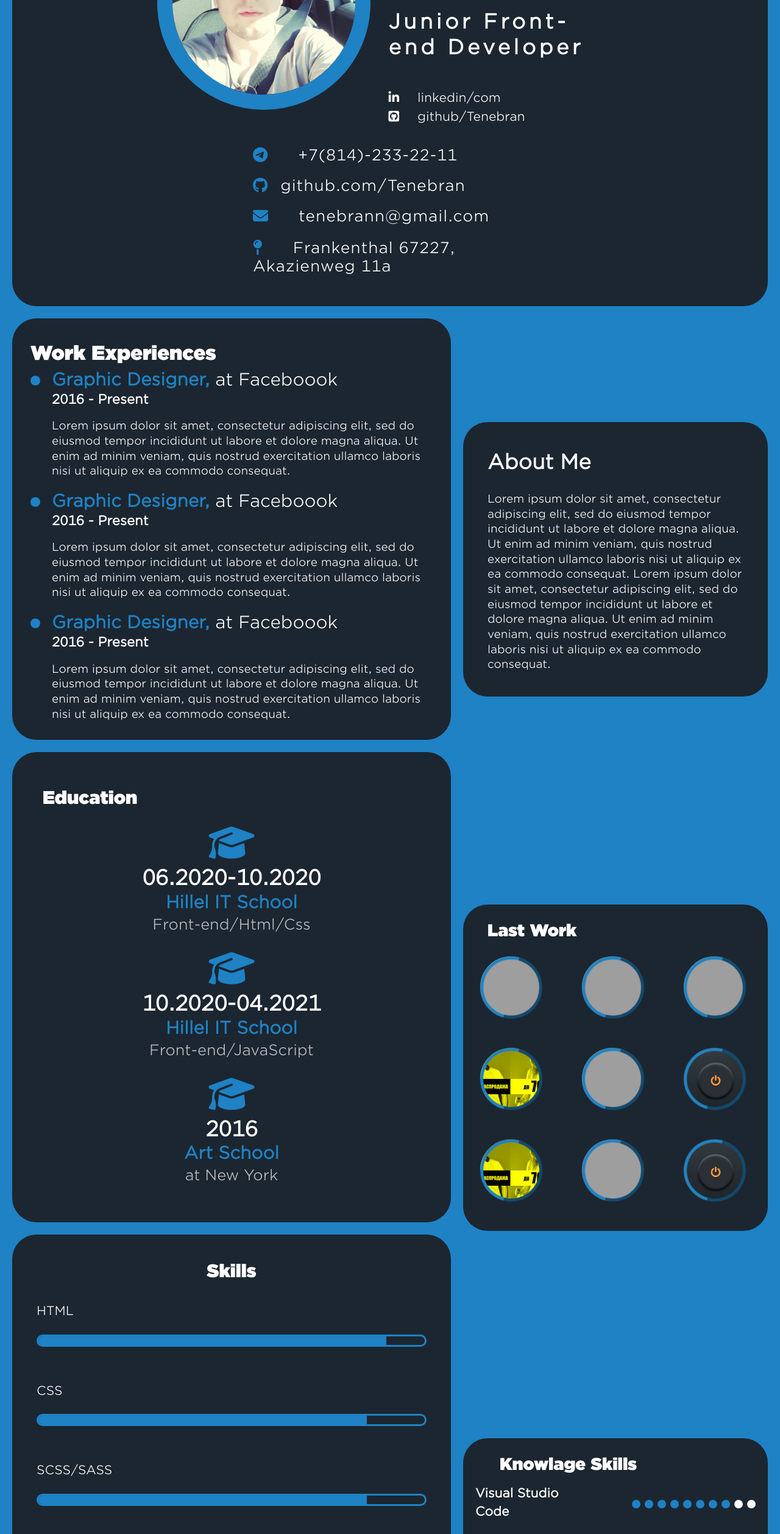
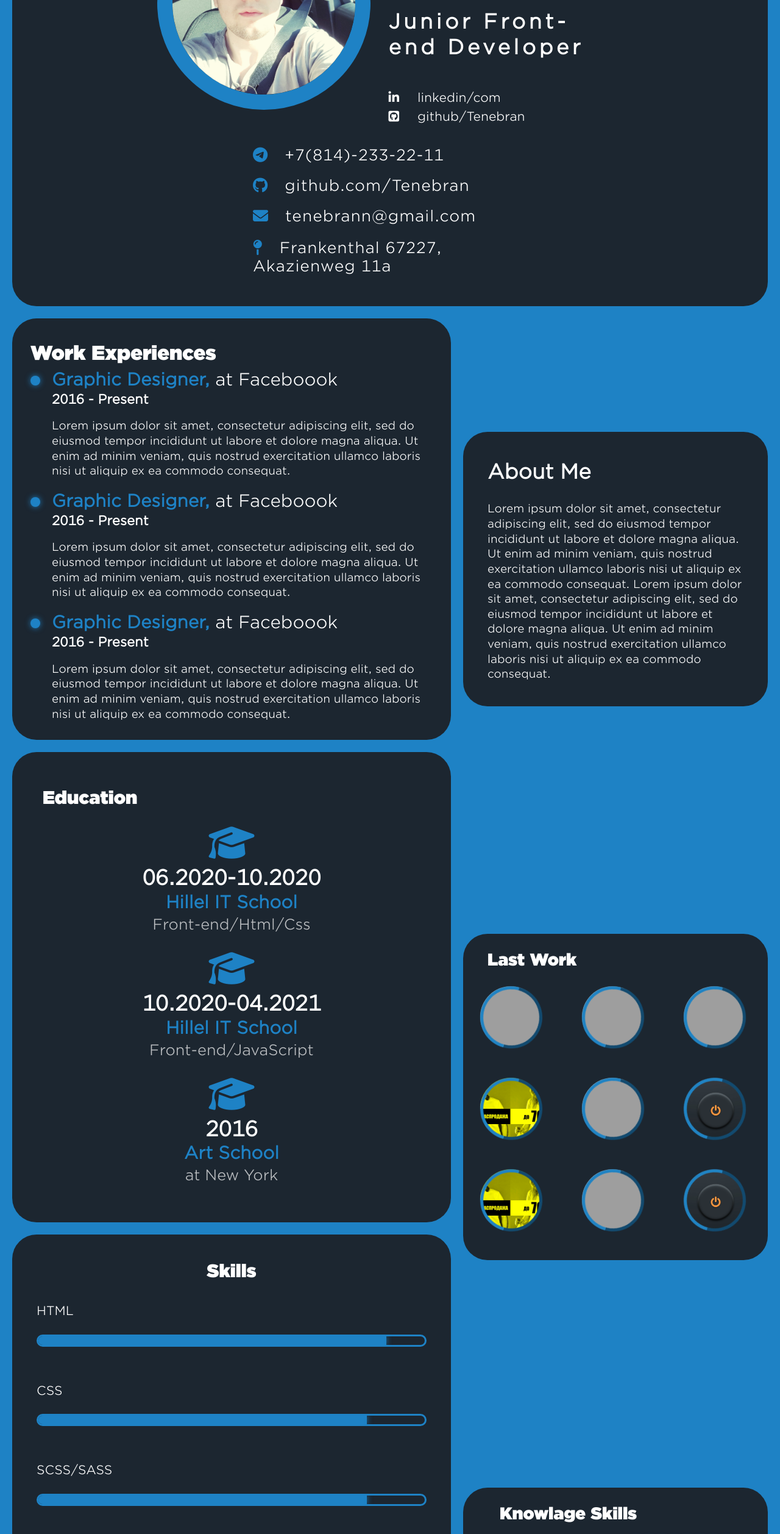
Before and after one commit to Tenebran/resume, a plain HTML site: page index.html in a window 1280 px wide. Shown: the part 240-2755 px from the top of the page at 61% size. Drawn offline with Linux system fonts and the light colour scheme; grey boxes are pictures that could not be loaded.

Commit message:
Add files via upload

```diff
--- a/index.html
+++ b/index.html
@@ -49,11 +49,12 @@
               <a href="tel:+78142332211" class="resume__git" target="blank">+7(814)-233-22-11</a>
             </li>
             <li class="resume__myContact__info">
+              <span class="fab fa-github resume__icon"></span>
               <a
                 href="https://github.com/Tenebran"
-                class="fab fa-github resume__icon"
+                class="resume__git"
                 target="blank"
-                ><span class="resume__git">github.com/Tenebran</span></a
+                >github.com/Tenebran</a
               >
             </li>
             <li class="resume__myContact__info">
@@ -305,7 +306,7 @@
             <div class="left__knowlage">
               <h3 class="left__title">Knowlage Skills</h3>
               <div class="left__knowlage__block">
-                <span class="left__knowlage__title">Visual Studio Code</span>
+                <span class="left__knowlage__title">Visual/Studio/Code</span>
                 <ul class="left__knowlage__box">
                   <li class="left__knowlage__round"></li>
                   <li class="left__knowlage__round"></li>
@@ -321,7 +322,7 @@
               </div>
 
               <div class="left__knowlage__block">
-                <span class="left__knowlage__title">Zeplin & Avocode</span>
+                <span class="left__knowlage__title">Zeplin&Avocode</span>
                 <ul class="left__knowlage__box">
                   <li class="left__knowlage__round"></li>
                   <li class="left__knowlage__round"></li>
--- a/scss/_common.scss
+++ b/scss/_common.scss
@@ -15,7 +15,7 @@
 }
 
 .content__conteiner {
-  max-width: 1480px;
+  max-width: 1680px;
   margin: 0 auto;
 }
 html {
@@ -42,16 +42,20 @@ html {
 @keyframes colorChange {
   0% {
     background: $default-colorBlue;
+    box-shadow: 0 0 10px rgba($default-colorBlue, 0.9);
   }
   35% {
     background: #e3c74d;
+    box-shadow: 0 0 10px rgba(#e3c74d, 0.9);
   }
   75% {
     background: #e94c4f;
+    box-shadow: 0 0 10px rgba(#e94c4f, 0.9);
   }
 
   100% {
     background: $default-colorBlue;
+    box-shadow: 0 0 10px rgba($default-colorBlue, 0.9);
   }
 }
 
--- a/scss/_knowlage.scss
+++ b/scss/_knowlage.scss
@@ -6,7 +6,7 @@
 
   &__title {
     font-family: $Gotham;
-    font-size: 20px;
+    font-size: 15px;
     font-weight: $mainFontWeight;
     line-height: 1.5;
     color: $default-white;
@@ -29,9 +29,9 @@
   &__round {
     width: 14px;
     height: 14px;
+    box-shadow: inset 0 0 10px rgba(0, 0, 0, 0.1);
     border-radius: 50%;
     @include ChargeBackground;
-
     &:not(:last-child) {
       margin: 0 7px 0 0;
     }
@@ -41,6 +41,7 @@
     width: 14px;
     height: 14px;
     border-radius: 50%;
+    box-shadow: inset 0 0 10px rgba(0, 0, 0, 0.3);
     background-color: $default-white;
 
     &:not(:last-child) {
@@ -70,3 +71,16 @@
     }
   }
 }
+
+@media (max-width: $smPhoneWidth) {
+  .left__knowlage {
+    &__title {
+      font-family: $Gotham;
+      font-size: 12px;
+      font-weight: $mainFontWeight;
+      line-height: 1.5;
+      color: $default-white;
+      margin: 10px 0 15px;
+    }
+  }
+}
--- a/scss/_resume.scss
+++ b/scss/_resume.scss
@@ -1,4 +1,5 @@
 .resume {
+  position: relative;
   padding: 20px;
   @include ChargeBackground;
   animation-iteration-count: infinite;
@@ -114,7 +115,7 @@
   }
 
   &__git {
-    padding: 0 0 0 20px;
+    padding: 0 0 0 18px;
     max-width: 600px;
     font-size: 25px;
     font-weight: 500;
@@ -129,7 +130,7 @@
     }
   }
   &__icon {
-    padding: 0 20px 0 0;
+    // padding: 0 20px 0 0;
     color: $default-colorBlue;
     @include ChargeColor;
   }
```
Also changed, not shown: css/style.min.css, 1 other file.
